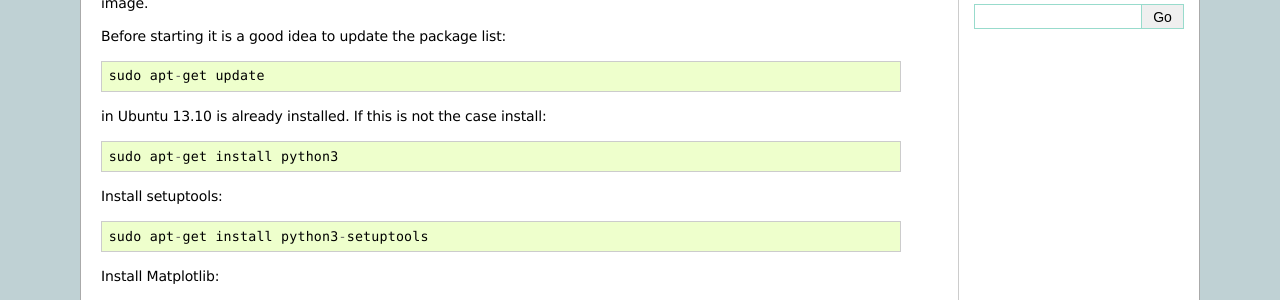
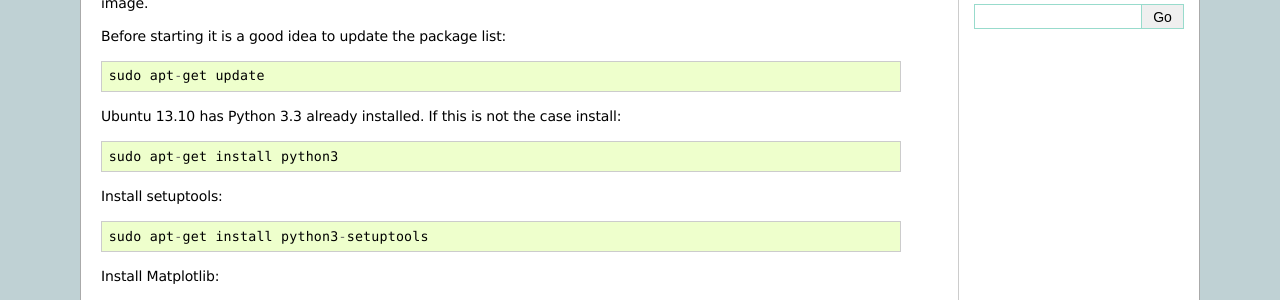
Before and after one commit to foerstner-lab/READemption, a Sphinx documentation site: the page built from docs/source/installation.rst, in a window 1280 px wide. Shown: the part 368-668 px from the top of the page. Built offline with Sphinx 7.4.7, drawn with Linux system fonts in a browser that asks for light colours; pages that are not in the unit, such as notebooks, are missing from menus.

Commit message:
Fix formulation

```diff
--- a/docs/source/installation.rst
+++ b/docs/source/installation.rst
@@ -35,7 +35,8 @@ Before starting it is a good idea to update the package list::
 
   sudo apt-get update
 
-in Ubuntu 13.10 is already installed. If this is not the case install::
+Ubuntu 13.10 has Python 3.3 already installed. If this is not the case
+install::
 
  sudo apt-get install python3
 
```
